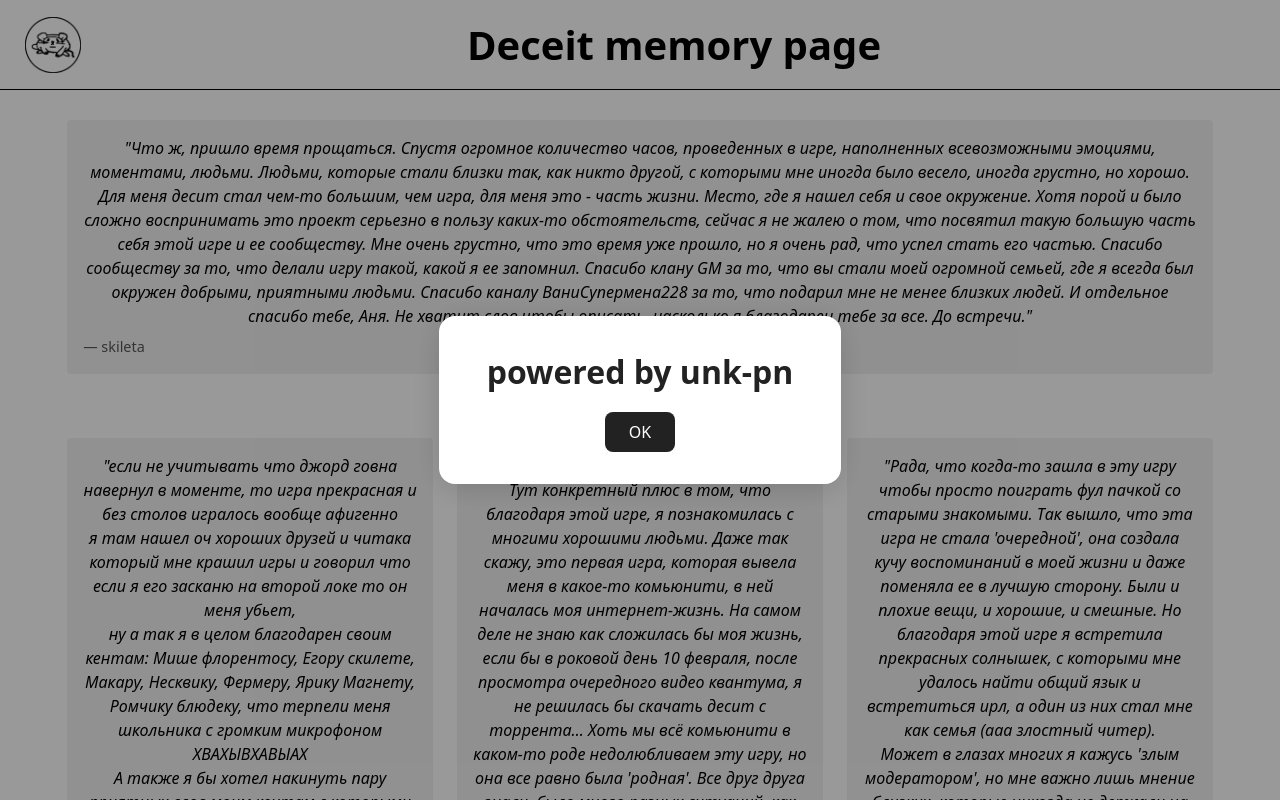
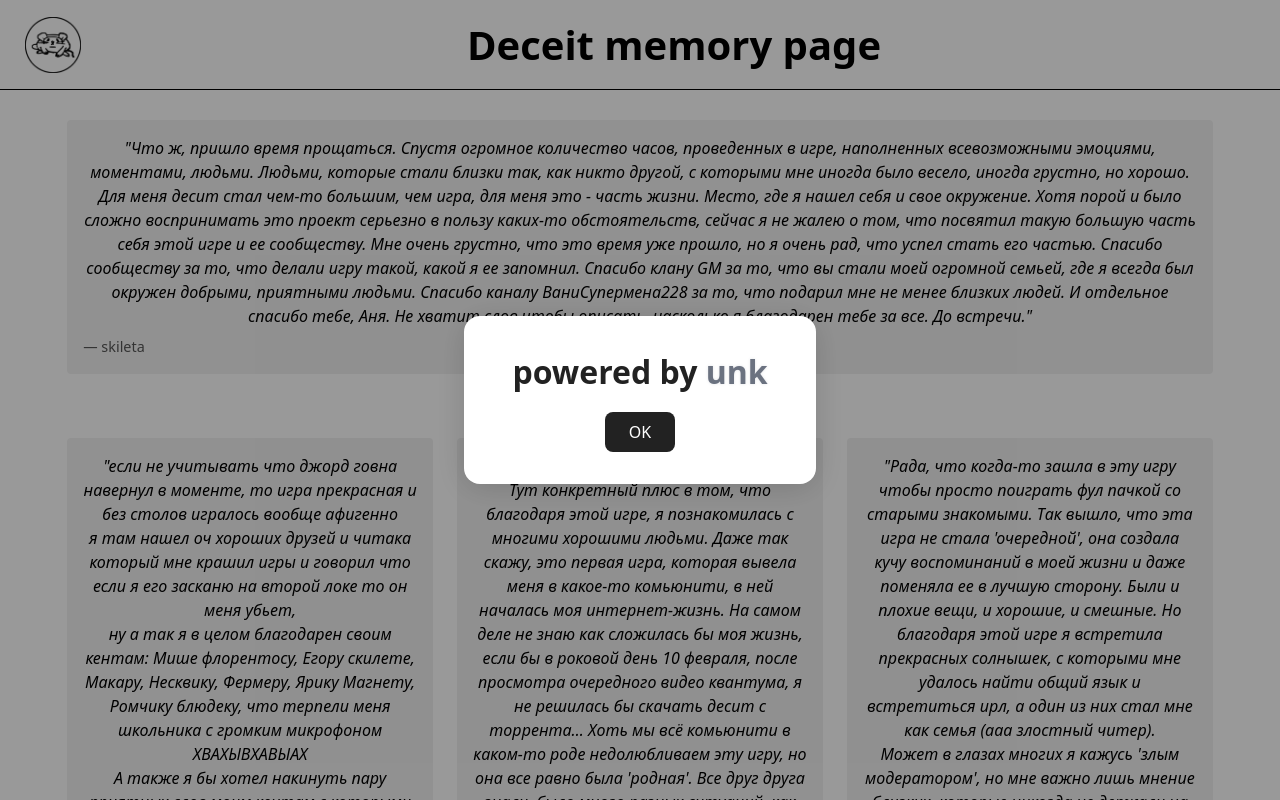
Before and after one commit to unk-pn/skileta, a Next.js app: page /deceit-memory-page in a window 1280 px wide. Shown: the top 800 px of the page. Built offline with nearby package versions, Linux system fonts and the light colour scheme.

Commit message:
link design

```diff
--- a/src/components/PoweredBy/PoweredBy.module.css
+++ b/src/components/PoweredBy/PoweredBy.module.css
@@ -37,3 +37,17 @@
   color: #fff;
   cursor: pointer;
 }
+
+.link {
+    color: #6b7280;
+    text-decoration: none;
+    position: relative;
+    transition: all 0.3s ease;
+    text-shadow: 0 0 3px rgba(107, 114, 128, 0.2);
+}
+
+.link:hover {
+    text-decoration: none;
+    color: #374151;
+    text-shadow: 0 0 8px rgba(107, 114, 128, 0.4);
+}
--- a/src/components/PoweredBy/PoweredBy.tsx
+++ b/src/components/PoweredBy/PoweredBy.tsx
@@ -2,7 +2,7 @@
 
 import React, { useState, useEffect } from "react";
 import { usePathname } from "next/navigation";
-import styles from "./PoweredBy.module.css";
+import c from "./PoweredBy.module.css";
 
 const PoweredBy: React.FC = () => {
   const [visible, setVisible] = useState(true);
@@ -15,10 +15,10 @@ const PoweredBy: React.FC = () => {
   if (!visible) return null;
 
   return (
-    <div className={styles.overlay}>
-      <div className={styles.modal}>
-        powered by unk-pn
-        <button className={styles.closeBtn} onClick={() => setVisible(false)}>
+    <div className={c.overlay}>
+      <div className={c.modal}>
+        <div className={c.text}>powered by <a href="https://unk-pn.ru" target="_blank" rel="noopener noreferrer" className={c.link}>unk</a></div>
+        <button className={c.closeBtn} onClick={() => setVisible(false)}>
           OK
         </button>
       </div>
```
